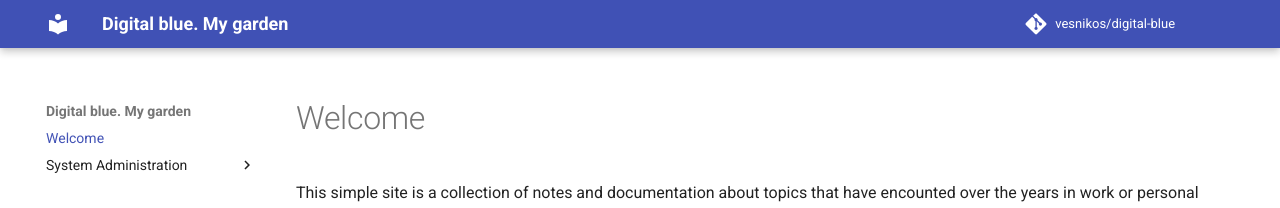
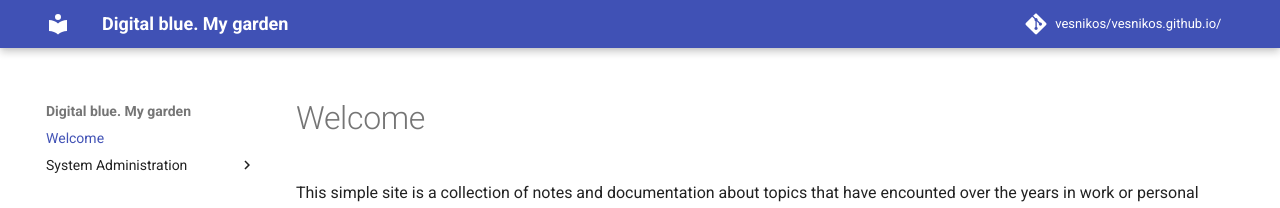
Before and after one commit to vesnikos/vesnikos.github.io, an MkDocs documentation site: the page built from docs/index.md, in a window 1280 px wide. Shown: the top 208 px of the page. Built offline with MkDocs 1.6.1 and Material for MkDocs 9.7.7, drawn with Linux system fonts in a browser that asks for light colours; comment, search, counter and statistics services are not loaded.

Commit message:
and repo name..

```diff
--- a/mkdocs.yml
+++ b/mkdocs.yml
@@ -1,7 +1,7 @@
 # yaml-language-server: $schema=https://squidfunk.github.io/mkdocs-material/schema.json
 site_name: Digital blue. My garden
 repo_url: https://github.com/vesnikos/vesnikos.github.io/
-repo_name: vesnikos/digital-blue
+repo_name: vesnikos/vesnikos.github.io/
 copyright: © 2024, Nikos Ves
 markdown_extensions:
   - footnotes
```
